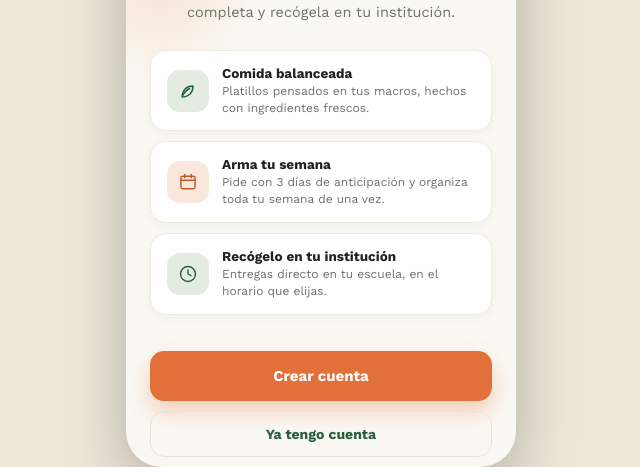
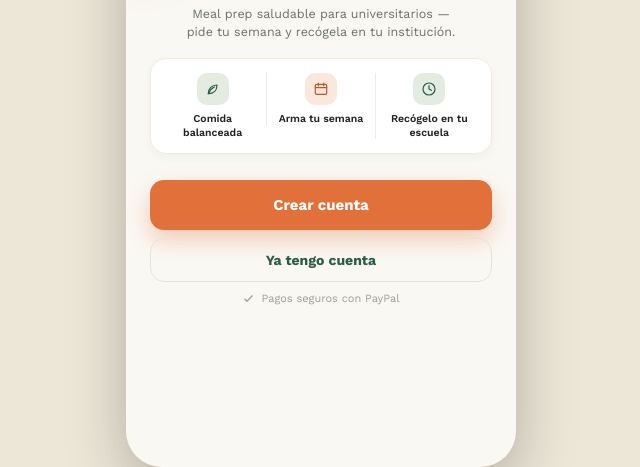
Before and after one commit to marcelozarategarza/zano, a website: page index.html in a window 1280 px wide. Shown: the part 333-800 px from the top of the page, without its empty margins (319-959 px from the left). Drawn offline with nearby package versions, Linux system fonts and the light colour scheme.

Commit message:
Refactor landing page features and styles
Updated the landing page features and layout styles for improved presentation and clarity.

```diff
--- a/index.html
+++ b/index.html
@@ -857,49 +857,46 @@ function addAction() {
 // ---------------------------------------------------------------------
 function renderLanding() {
   const features = [
-    { i: 'leaf', t: 'Comida balanceada', d: 'Platillos pensados en tus macros, hechos con ingredientes frescos.', tint: '#E4ECE1', stroke: '#2B5D3F' },
-    { i: 'week', t: 'Arma tu semana', d: 'Pide con 3 días de anticipación y organiza toda tu semana de una vez.', tint: '#FBE8DD', stroke: '#C2582A' },
-    { i: 'clock', t: 'Recógelo en tu institución', d: 'Entregas directo en tu escuela, en el horario que elijas.', tint: '#E4ECE1', stroke: '#2B5D3F' }
+    { i: 'leaf', t: 'Comida balanceada', tint: '#E4ECE1', stroke: '#2B5D3F' },
+    { i: 'week', t: 'Arma tu semana', tint: '#FBE8DD', stroke: '#C2582A' },
+    { i: 'clock', t: 'Recógelo en tu escuela', tint: '#E4ECE1', stroke: '#2B5D3F' }
   ];
   return `
-    <div style="position:relative;display:flex;flex-direction:column;gap:26px;padding-top:14px;min-height:100%;">
-      <div style="position:absolute;top:-40px;right:-70px;width:220px;height:220px;border-radius:50%;background:radial-gradient(circle, rgba(43,93,63,0.16) 0%, rgba(43,93,63,0) 70%);pointer-events:none;"></div>
-      <div style="position:absolute;top:190px;left:-90px;width:200px;height:200px;border-radius:50%;background:radial-gradient(circle, rgba(226,112,58,0.14) 0%, rgba(226,112,58,0) 70%);pointer-events:none;"></div>
-
-      <div style="position:relative;display:flex;flex-direction:column;align-items:center;gap:14px;text-align:center;padding-top:18px;">
-        <div style="width:72px;height:72px;border-radius:22px;background:linear-gradient(160deg, #EFF5EC 0%, #DCE8D9 100%);display:flex;align-items:center;justify-content:center;box-shadow:0 10px 24px rgba(43,93,63,0.18), inset 0 1px 0 rgba(255,255,255,0.6);">
-          ${icon('leaf', { w: 36, h: 36, stroke: '#2B5D3F', sw: 1.6 })}
+    <div style="position:relative;display:flex;flex-direction:column;justify-content:center;gap:16px;min-height:100%;">
+      <div style="position:absolute;top:-40px;right:-70px;width:190px;height:190px;border-radius:50%;background:radial-gradient(circle, rgba(43,93,63,0.16) 0%, rgba(43,93,63,0) 70%);pointer-events:none;"></div>
+      <div style="position:absolute;top:150px;left:-90px;width:170px;height:170px;border-radius:50%;background:radial-gradient(circle, rgba(226,112,58,0.14) 0%, rgba(226,112,58,0) 70%);pointer-events:none;"></div>
+
+      <div style="position:relative;display:flex;flex-direction:column;align-items:center;gap:9px;text-align:center;padding-top:4px;">
+        <div style="width:52px;height:52px;border-radius:16px;background:linear-gradient(160deg, #EFF5EC 0%, #DCE8D9 100%);display:flex;align-items:center;justify-content:center;box-shadow:0 8px 18px rgba(43,93,63,0.18), inset 0 1px 0 rgba(255,255,255,0.6);">
+          ${icon('leaf', { w: 26, h: 26, stroke: '#2B5D3F', sw: 1.6 })}
         </div>
         <div style="display:flex;align-items:center;gap:7px;">
-          <span style="font-family:'Work Sans',sans-serif;font-size:24px;font-weight:700;letter-spacing:1px;color:#2B5D3F;">ZANO</span>
+          <span style="font-family:'Work Sans',sans-serif;font-size:19px;font-weight:700;letter-spacing:1px;color:#2B5D3F;">ZANO</span>
           <span style="width:4px;height:4px;border-radius:50%;background:#C7CDC1;"></span>
-          <span style="font-size:11.5px;font-weight:600;letter-spacing:0.3px;color:#9AA096;">MONTERREY</span>
+          <span style="font-size:10.5px;font-weight:600;letter-spacing:0.3px;color:#9AA096;">MONTERREY</span>
         </div>
       </div>
 
       <div style="position:relative;">
-        <h1 style="margin:0 0 12px 0;font-family:'Fraunces',serif;font-weight:600;font-size:33px;line-height:1.14;letter-spacing:-0.3px;text-align:center;color:#1F2420;">Comida sana,<br>lista para tu semana.</h1>
-        <p style="margin:0 auto;max-width:300px;font-size:14.5px;line-height:1.6;color:#6B7268;text-align:center;">Meal prep saludable para estudiantes universitarios — pide tu semana completa y recógela en tu institución.</p>
-      </div>
-
-      <div style="position:relative;display:flex;flex-direction:column;gap:10px;">
-        ${features.map((f) => `
-          <div style="background:#FFFFFF;border:1px solid #EFEBE0;border-radius:16px;padding:14px 16px;display:flex;align-items:center;gap:13px;box-shadow:0 3px 10px rgba(31,36,32,0.045);">
-            <div style="width:42px;height:42px;flex-shrink:0;border-radius:13px;background:${f.tint};display:flex;align-items:center;justify-content:center;">
-              ${icon(f.i, { w: 20, h: 20, stroke: f.stroke, sw: 1.7 })}
+        <h1 style="margin:0 0 8px 0;font-family:'Fraunces',serif;font-weight:600;font-size:25px;line-height:1.2;letter-spacing:-0.3px;text-align:center;color:#1F2420;">Comida sana, lista para tu semana.</h1>
+        <p style="margin:0 auto;max-width:270px;font-size:12.5px;line-height:1.5;color:#6B7268;text-align:center;">Meal prep saludable para universitarios — pide tu semana y recógela en tu institución.</p>
+      </div>
+
+      <div style="position:relative;background:#FFFFFF;border:1px solid #EFEBE0;border-radius:16px;padding:14px 8px;display:flex;align-items:flex-start;box-shadow:0 3px 10px rgba(31,36,32,0.045);">
+        ${features.map((f, idx) => `
+          <div style="flex:1;display:flex;flex-direction:column;align-items:center;text-align:center;gap:7px;${idx > 0 ? 'border-left:1px solid #F0ECE0;' : ''}padding:0 5px;">
+            <div style="width:32px;height:32px;flex-shrink:0;border-radius:10px;background:${f.tint};display:flex;align-items:center;justify-content:center;">
+              ${icon(f.i, { w: 16, h: 16, stroke: f.stroke, sw: 1.8 })}
             </div>
-            <div>
-              <div style="font-size:13.5px;font-weight:700;color:#1F2420;margin-bottom:2px;">${esc(f.t)}</div>
-              <div style="font-size:12px;line-height:1.4;color:#6B7268;">${esc(f.d)}</div>
-            </div>
+            <div style="font-size:10.5px;line-height:1.3;font-weight:600;color:#1F2420;">${esc(f.t)}</div>
           </div>
         `).join('')}
       </div>
 
-      <div style="position:relative;display:flex;flex-direction:column;gap:10px;margin-top:auto;padding-top:10px;">
+      <div style="position:relative;display:flex;flex-direction:column;gap:8px;padding-top:10px;">
         <button onclick="setState({screen:'auth', authMode:'signup', authError:'', authNotice:''})" class="pill-btn" style="box-shadow:0 10px 22px rgba(226,112,58,0.32);">Crear cuenta</button>
-        <button onclick="setState({screen:'auth', authMode:'login', authError:'', authNotice:''})" style="padding:14px;border-radius:14px;border:1.5px solid #E7E2D6;font-size:14px;font-weight:700;color:#2B5D3F;text-align:center;">Ya tengo cuenta</button>
-        <div style="display:flex;align-items:center;justify-content:center;gap:6px;padding-top:4px;">
+        <button onclick="setState({screen:'auth', authMode:'login', authError:'', authNotice:''})" style="padding:13px;border-radius:14px;border:1.5px solid #E7E2D6;font-size:14px;font-weight:700;color:#2B5D3F;text-align:center;">Ya tengo cuenta</button>
+        <div style="display:flex;align-items:center;justify-content:center;gap:6px;padding-top:2px;">
           ${icon('check', { w: 13, h: 13, stroke: '#9AA096', sw: 2.2 })}
           <span style="font-size:11px;color:#9AA096;">Pagos seguros con PayPal</span>
         </div>
@@ -1627,6 +1624,7 @@ function render() {
   else if (state.screen === 'perfilInfo') html = renderPerfilInfo();
 
   contentEl.style.bottom = showNav ? '84px' : '0px';
+  contentEl.style.overflowY = state.screen === 'landing' ? 'hidden' : 'auto';
   contentEl.innerHTML = html;
   contentEl.scrollTop = 0;
 
```
